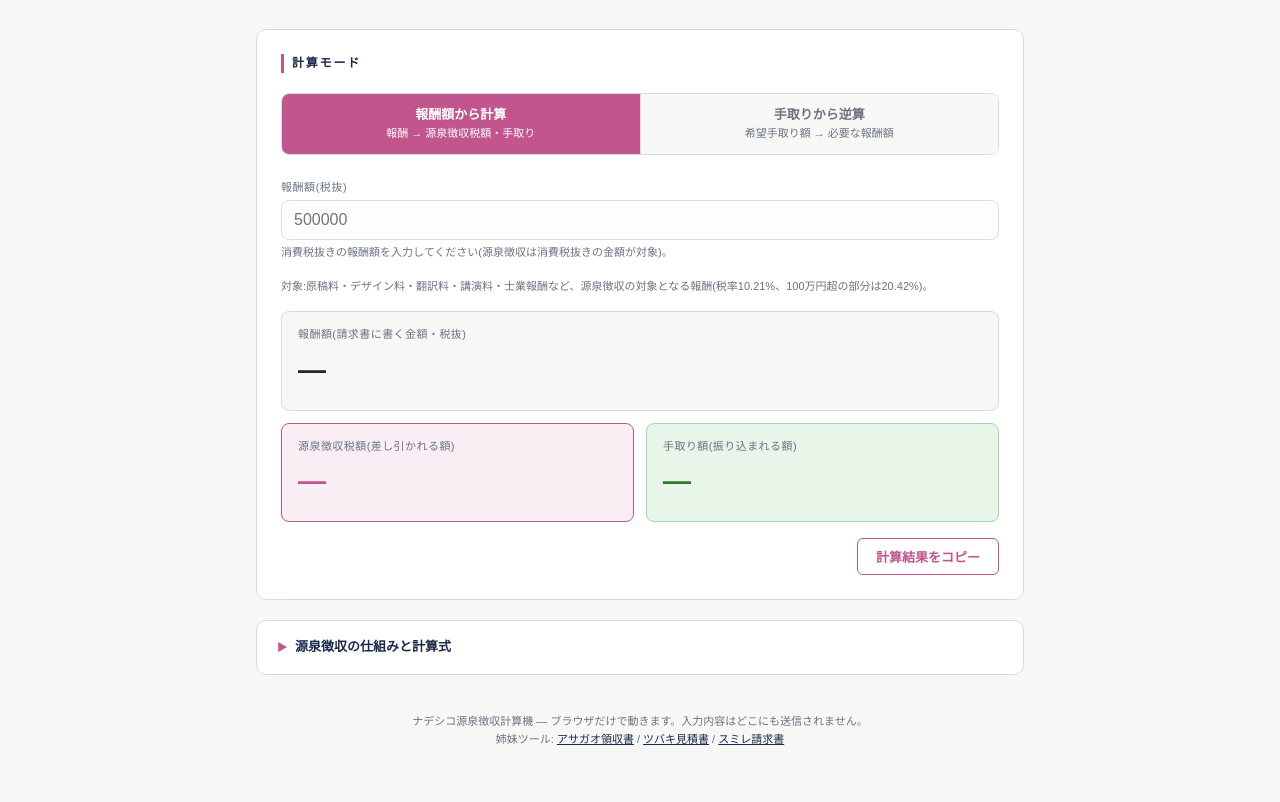
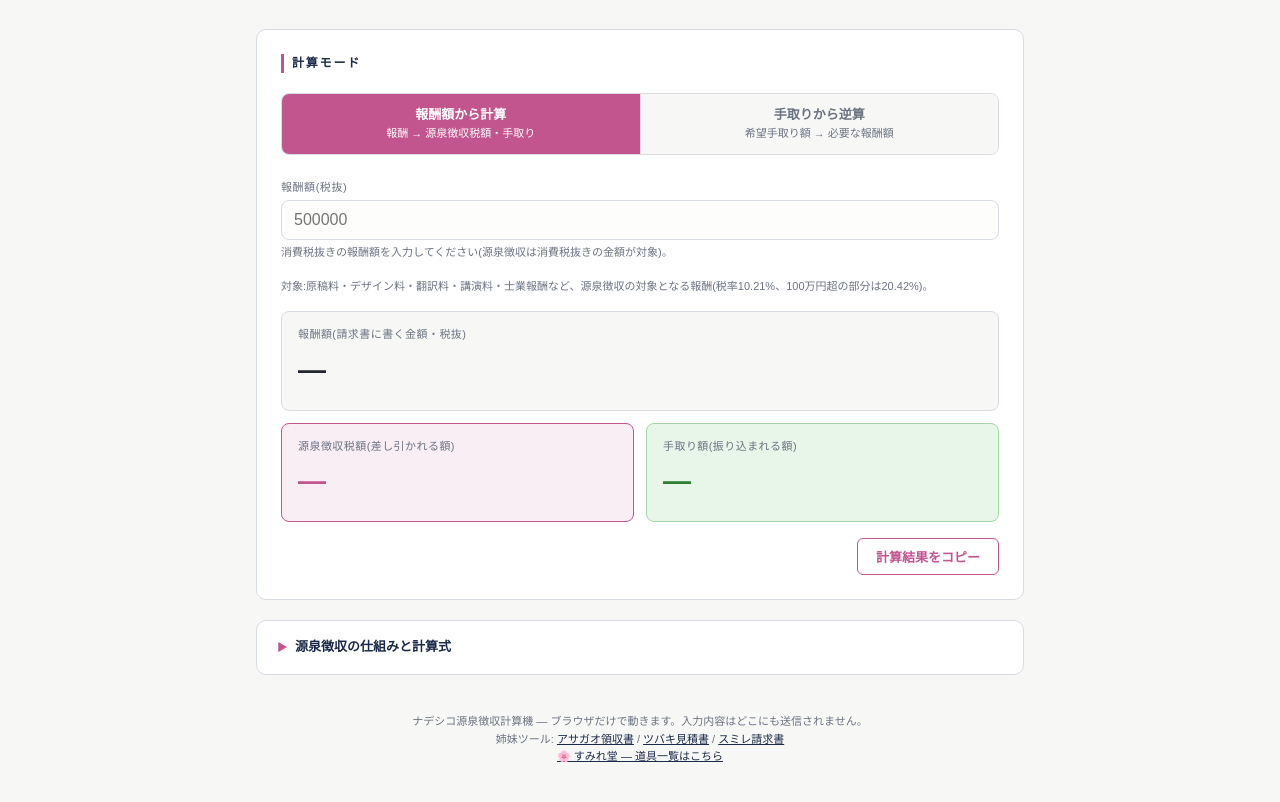
Before and after one commit to taku0826/nadeshiko-tax, a plain HTML site: page index.html in a window 1280 px wide. Shown: the part 60-862 px from the top of the page. Drawn offline with Linux system fonts and the light colour scheme.

Commit message:
フッターに「すみれ堂(道具一覧)」ポータルへのリンクを追加
Co-Authored-By: Claude Fable 5 <noreply@anthropic.com>

```diff
--- a/index.html
+++ b/index.html
@@ -344,7 +344,8 @@
     姉妹ツール:
     <a href="https://taku0826.github.io/asagao-receipt/">アサガオ領収書</a> /
     <a href="https://taku0826.github.io/tsubaki-estimate/">ツバキ見積書</a> /
-    <a href="https://taku0826.github.io/sumire-invoice/">スミレ請求書</a>
+    <a href="https://taku0826.github.io/sumire-invoice/">スミレ請求書</a><br>
+    <a href="https://taku0826.github.io/sumiredo-portal/">🌸 すみれ堂 — 道具一覧はこちら</a>
   </footer>
 
 </main>
```
